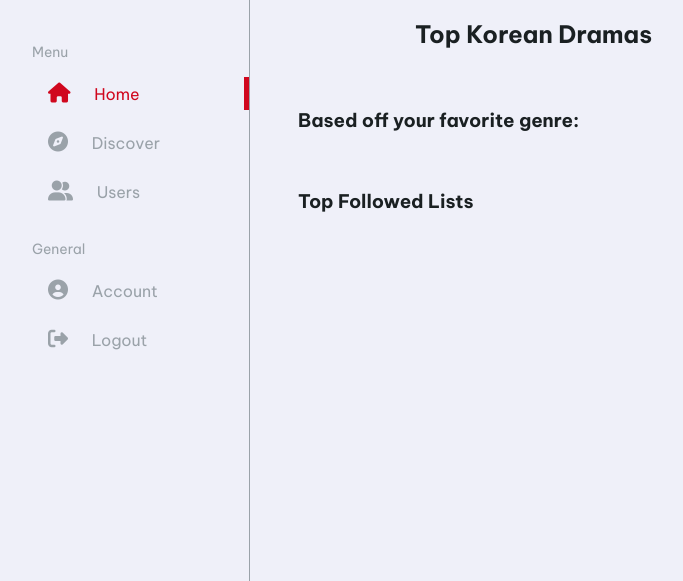
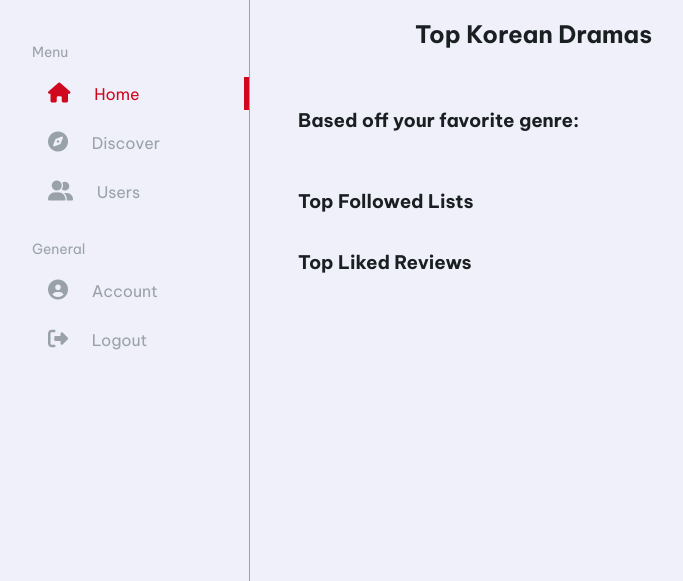
Before and after one commit to grandeD/kdrama-review-app, a Flask app: page / in a window 1280 px wide. Shown: the part 91-672 px from the top of the page, without its empty margins (0-683 px from the left). Run offline with Flask 2, Linux system fonts and the light colour scheme; the visitor is signed in with stand-in values (Sample User, id 1); data comes from the database, SQL or seed files in the repository; data that the repository does not hold is empty; some libraries are stand-ins or nearby versions.

Commit message:
Created reusable review component used on homepage and user profile/account

```diff
--- a/crud.py
+++ b/crud.py
@@ -45,10 +45,11 @@ def update_user(user_id, image_path, fav_genre):
 
     return user
 
-def create_kdrama(kdrama_id, title, overview, release_date, poster_path):
+def create_kdrama(kdrama_id, title, overview, release_date, poster_path, backdrop_path):
     """Create and return a new kdrama."""
 
-    kdrama = Kdrama(kdrama_id = kdrama_id, title=title, overview=overview, release_date=release_date, poster_path=poster_path)
+    kdrama = Kdrama(kdrama_id = kdrama_id, title=title, overview=overview, release_date=release_date,
+    poster_path=poster_path, backdrop_path=backdrop_path)
 
     db.session.add(kdrama)
     db.session.commit()
@@ -232,6 +233,12 @@ def get_like_reviews(user_id):
         result.append(like.review)
     return result
 
+def get_top_reviews():
+    ''' Get the top 5 reviews that users like '''
+    revs = Review.query.order_by(Review.likes.desc()).all()
+    if (len(revs) > 5): return revs[:6]
+    return revs
+
 
 
 
--- a/model.py
+++ b/model.py
@@ -37,6 +37,7 @@ class Kdrama(db.Model):
     overview = db.Column(db.Text, nullable=True)
     release_date = db.Column(db.DateTime, nullable=True)
     poster_path = db.Column(db.String, nullable=True)
+    backdrop_path = db.Column(db.String, nullable=True)
 
     reviews = db.relationship('Review', back_populates='kdrama')
     playlistentries = db.relationship('PlaylistEntry', back_populates='kdrama')
@@ -86,7 +87,7 @@ class Playlist(db.Model):
     title = db.Column(db.String, nullable=False)
     content = db.Column(db.String, nullable=True)
     followers = db.Column(db.Integer, nullable=False, default=0)
-    image_url = db.Column(db.String, nullable=True)
+    image_path = db.Column(db.String, nullable=True)
 
     user = db.relationship('User', back_populates='playlists')
     playlistentries = db.relationship('PlaylistEntry', back_populates='playlist')
--- a/reviewAPI.py
+++ b/reviewAPI.py
@@ -11,14 +11,28 @@ review_api = Blueprint('review_api', __name__)
 def get_reviews():
     ''' Get reviews for Kdrama '''
     kdrama_id = request.args.get("kdrama_id")
+    user_id = request.args.get("user_id")
     reviews = []
-    revs = crud.get_reviews(kdrama_id)
-    user_id = session.get('user_id')
-    for rev in revs:
-        if rev.user_id != user_id:
-            user_like = None
-            if user_id:
-                user_like = crud.get_like_review(user_id, rev.review_id)
+    if kdrama_id:
+        revs = crud.get_reviews(kdrama_id)
+        user_id = session.get('user_id')
+        for rev in revs:
+            if rev.user_id != user_id:
+                user_like = None
+                if user_id:
+                    user_like = crud.get_like_review(user_id, rev.review_id)
+                reviews.append({'review_id': rev.review_id,
+                                'username': rev.user.username,
+                                'image_path': rev.user.image_path,
+                                'user_id': rev.user.user_id,
+                                'rating': rev.rating, 'content': rev.content,
+                                'review_date': rev.review_date.strftime('%B %-d, %Y'),
+                                'likes': rev.likes,
+                                'user_like': user_like is not None })
+    elif user_id:
+        # get reviews of user in session
+        user = crud.get_user_by_id(user_id)
+        for rev in user.reviews:
             reviews.append({'review_id': rev.review_id,
                             'username': rev.user.username,
                             'image_path': rev.user.image_path,
@@ -26,9 +40,32 @@ def get_reviews():
                             'rating': rev.rating, 'content': rev.content,
                             'review_date': rev.review_date.strftime('%B %-d, %Y'),
                             'likes': rev.likes,
-                            'user_like': user_like is not None })
+                            'poster_path': rev.kdrama.poster_path,
+                            'kdrama_id': rev.kdrama.kdrama_id,
+                            'title': rev.kdrama.title})
 
     return jsonify({'status': 'success', 'reviews': reviews})
+
+@review_api.route('/reviews/top')
+def get_top_reviews():
+    ''' Get top liked reviews '''
+    reviews = []
+    revs = crud.get_top_reviews()
+
+    for rev in revs:
+        reviews.append({'review_id': rev.review_id,
+                        'username': rev.user.username,
+                        'image_path': rev.user.image_path,
+                        'user_id': rev.user.user_id,
+                        'rating': rev.rating, 'content': rev.content,
+                        'review_date': rev.review_date.strftime('%B %-d, %Y'),
+                        'likes': rev.likes,
+                        'poster_path': rev.kdrama.poster_path,
+                        'kdrama_id': rev.kdrama.kdrama_id,
+                        'title': rev.kdrama.title})
+
+    return jsonify({'status': 'success', 'reviews': reviews})
+
 
 # /user-review.json/<kdrama_id>
 @review_api.route('/review', methods=['GET'])
--- /dev/null
+++ b/static/js/reviews.jsx
@@ -0,0 +1,55 @@
+'use strict';
+const api_url = document.querySelector('#data').dataset.review_api_url;
+const user = document.querySelector('#data').dataset.user;
+const TMDB_IMAGE_URL = 'https://image.tmdb.org/t/p/original/';
+
+
+// component to allow user to see kdrama reviews and input their own
+const Reviews = () => {
+    const [reviews, setReviews] = React.useState([]);
+
+    React.useEffect(() => {
+        // grabs reviews based off api_url
+        fetch(api_url)
+        .then(response => response.json())
+        .then(data => {
+            console.log(data);
+            if (data.status === 'success') setReviews(data.reviews);
+        });
+    }, []);
+
+
+    const revCards = [];
+    // Review cards populated from API call
+    for (const ndx in reviews) {
+        revCards.push(
+            <div key={ndx}>
+                <a href={`/kdrama/${reviews[ndx].kdrama_id}`}>
+                <img style={{height: '200px'}} src={`${TMDB_IMAGE_URL}${reviews[ndx].poster_path}`} alt='Kdrama Poster' />
+                <div>{reviews[ndx].title}</div>
+                </a>
+                {user ? <div><p>{reviews[ndx].rating}/10 <span className="star">&#9733;</span></p></div>
+                : <div style={{display: 'flex', alignItems: 'center', gap: '1em'}}>
+                    <a href={`/profile/${reviews[ndx].user_id}`} className='avatar sm' >
+                        <img id='avatar-img' src={reviews[ndx].image_path}/> </a>
+                    <span >{reviews[ndx].username}</span>
+                    <p>{reviews[ndx].rating}/10 <span className="star">&#9733;</span></p>
+                </div> }
+                <p>{reviews[ndx].content}</p>
+                <p>{reviews[ndx].review_date}</p>
+                <span>{reviews[ndx].likes} Likes</span>
+            </div>
+        );
+    }
+
+    return (
+        <div>
+            <div style={{display: 'flex', flexDirection: 'column' , gap: '1em', margin: '1.5em'}}>
+                {revCards}
+            </div>
+        </div>
+
+    );
+};
+
+ReactDOM.render(<Reviews/>, document.querySelector('.reviews'));
--- a/templates/homepage.html
+++ b/templates/homepage.html
@@ -5,11 +5,13 @@
 {% block js %}
 <script src="/static/js/homepage.jsx" type="text/jsx"></script>
 <script src="/static/js/playlists.jsx" type="text/jsx"></script>
+<script src="/static/js/reviews.jsx" type="text/jsx"></script>
 {% endblock %}
 
 {% block data_attributes %}
 <meta id='data'   data-api_key={{api_key}}   data-user_id={{session.get('user_id')}}
-                  data-api_url='/playlists/top'>
+                  data-api_url='/playlists/top'
+                  data-review_api_url='/reviews/top'>
 
 {% endblock %}
 
@@ -30,6 +32,9 @@
    <h3>Top Followed Lists</h3>
    <div class='playlists flex-container'>
    </div>
+   <h3>Top Liked Reviews</h3>
+   <div class='reviews flex-container'>
+   </div>
    {%else%}
    <h2>Login in to see more</h2>
    <a href='/login'>Login</a>
```
Also changed, not shown: seed_database.py (+4 -3 lines), templates/profile.html (+9 -6 lines).
